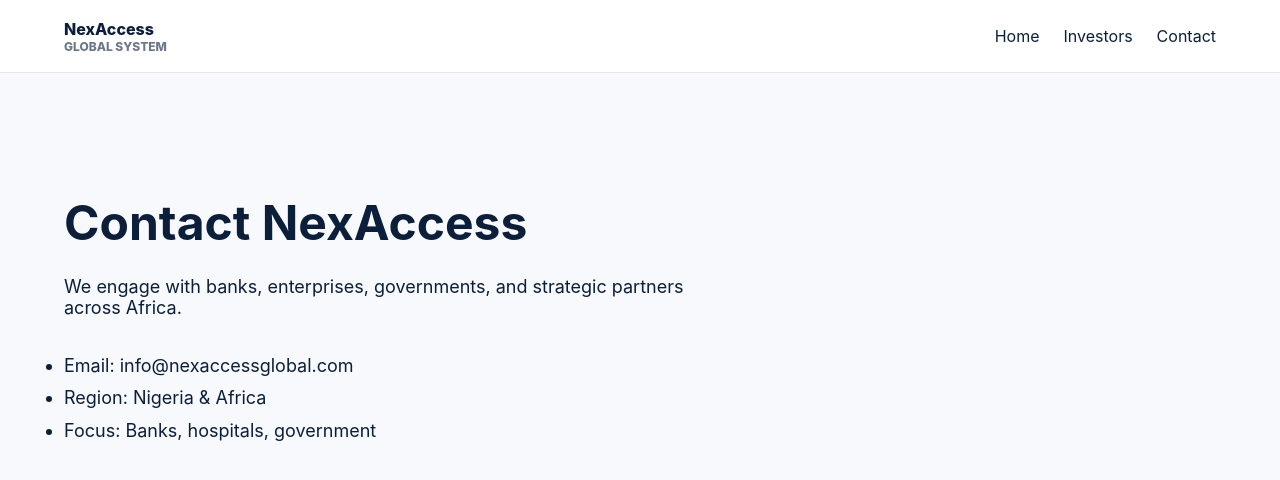
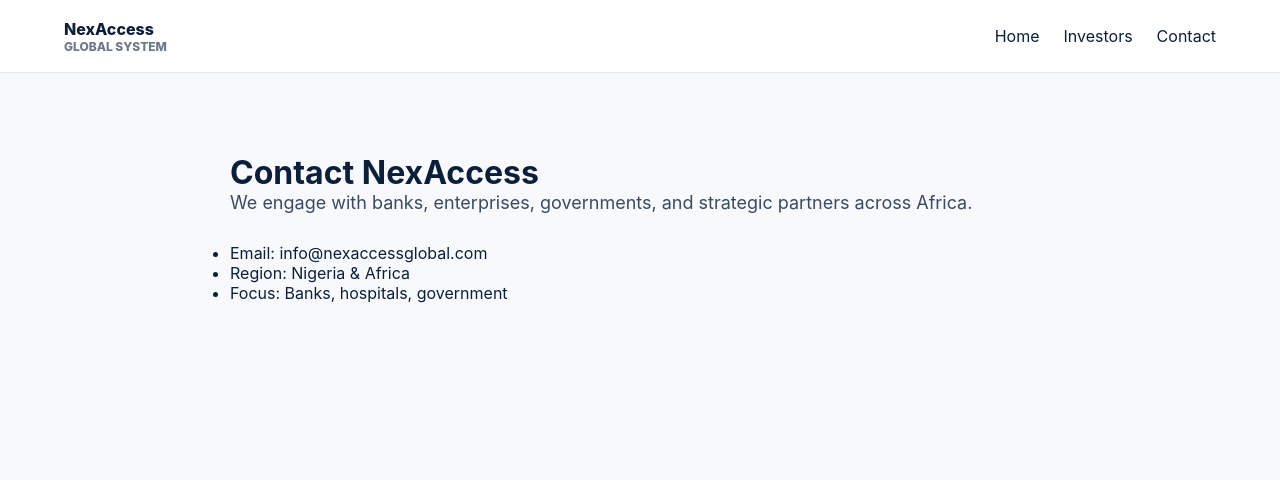
Before and after one commit to nwagwuemmanuel200-bit/nexaccess-website, a Next.js app: page /contact in a window 1280 px wide. Shown: the top 480 px of the page. Built offline with nearby package versions, Linux system fonts and the light colour scheme.

Commit message:
Update page.js

```diff
--- a/app/contact/page.js
+++ b/app/contact/page.js
@@ -4,31 +4,21 @@
 
 export default function ContactPage() {
   return (
-    <main className="fade-in">
-      <section style={{ padding: "120px 0" }}>
-        <div className="container">
-          <h1 style={{ fontSize: "48px", marginBottom: "24px" }}>
-            Contact NexAccess
-          </h1>
+    <main style={page}>
+      <h1>Contact NexAccess</h1>
+      <p style={lead}>
+        We engage with banks, enterprises, governments, and strategic partners
+        across Africa.
+      </p>
 
-          <p style={{ maxWidth: "640px", fontSize: "18px" }}>
-            We engage with banks, enterprises, governments, and
-            strategic partners across Africa.
-          </p>
-
-          <ul
-            style={{
-              marginTop: "32px",
-              fontSize: "18px",
-              lineHeight: 1.8,
-            }}
-          >
-            <li>Email: info@nexaccessglobal.com</li>
-            <li>Region: Nigeria & Africa</li>
-            <li>Focus: Banks, hospitals, government</li>
-          </ul>
-        </div>
-      </section>
+      <ul style={{ marginTop: 30 }}>
+        <li>Email: info@nexaccessglobal.com</li>
+        <li>Region: Nigeria & Africa</li>
+        <li>Focus: Banks, hospitals, government</li>
+      </ul>
     </main>
   );
 }
+
+const page = { padding: "80px 40px", maxWidth: 900, margin: "auto" };
+const lead = { fontSize: 18, opacity: 0.8 };
```
